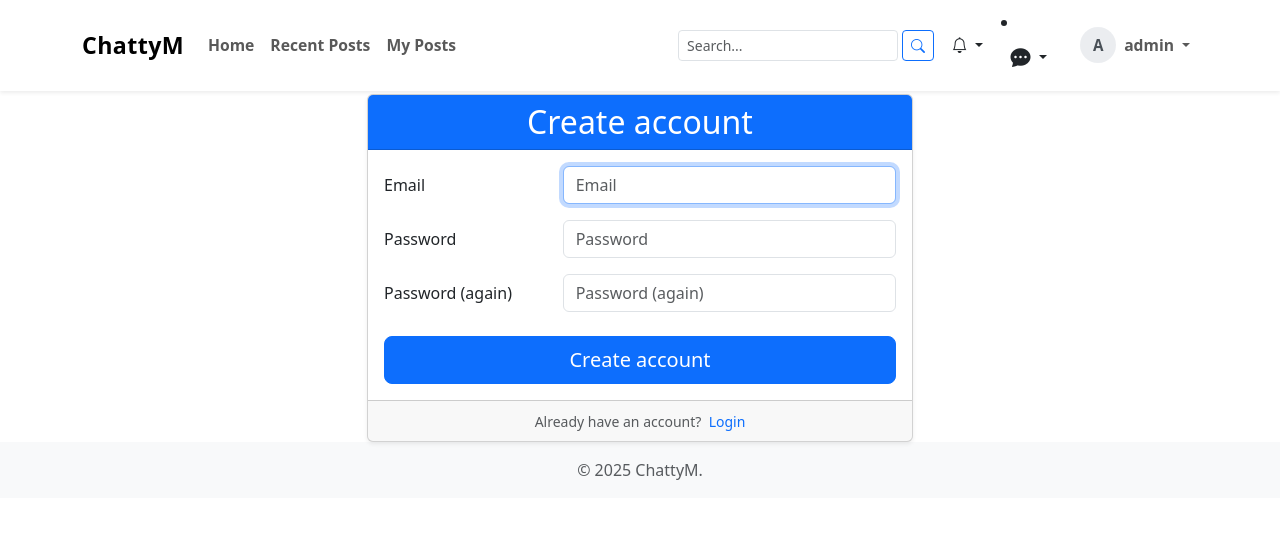
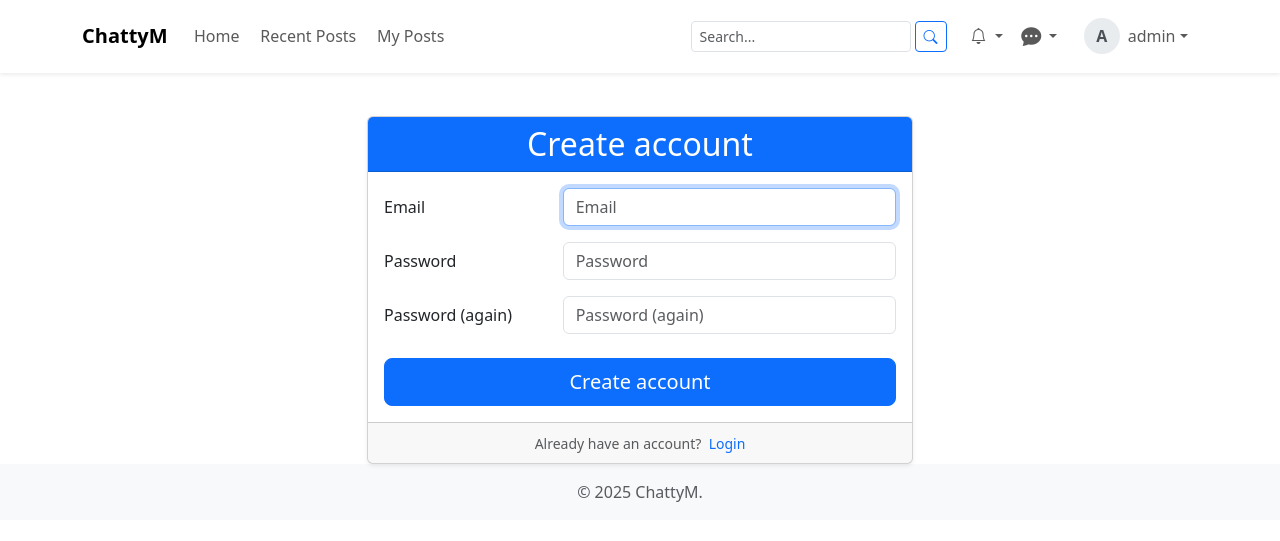
Before and after one commit to p95max/ChattyM, a Django app: template templates/account/signup.html in a window 1280 px wide. Shown: the top 541 px of the page. Run offline with Django 5.2, Linux system fonts and the light colour scheme; the template is opened without the code that fills it: values that come from a table or form of the project are taken from there, others are empty; a user stored in the database is signed in; parts of the project's set-up code (start-up, migrations or seed data) failed here and were passed over; some libraries are stand-ins or nearby versions.

Commit message:
templates: navmenu overlay fixed

```diff
--- /dev/null
+++ b/static/css/base.css
@@ -0,0 +1,40 @@
+.navbar-custom {
+  background: rgba(255,255,255,0.9);
+  backdrop-filter: blur(6px);
+  min-height: 72px;
+  padding-top: 0.65rem;
+  padding-bottom: 0.65rem;
+  position: fixed;
+  top: 0;
+  left: 0;
+  right: 0;
+  z-index: 1040;
+}
+
+main.container { padding-top: 92px; }
+
+.navbar .dropdown { position: relative; }
+
+.navbar .dropdown-menu,
+.dropdown-menu.show {
+  position: absolute !important;
+  top: 100%;
+  right: 0;
+  z-index: 300000 !important;
+  will-change: transform;
+  transform: translateZ(0);
+}
+
+.navbar-avatar { width:36px; height:36px; object-fit:cover; border-radius:50%; }
+
+.avatar-ph { width:36px; height:36px; display:inline-flex; align-items:center; justify-content:center; border-radius:50%; background: #e9ecef; color:#495057; font-weight:700; }
+
+.d-flex.align-items-center.ms-auto.gap-2 { gap: .5rem; }
+
+.navbar .navbar-nav > li { margin-left: .15rem; margin-right: .15rem; }
+
+.dropdown-item.notification-item { cursor: default; }
+
+@media (max-width: 991px) {
+  .navbar .d-flex[role="search"] { width: 100%; margin: .5rem 0; }
+}
--- a/templates/apps/users/profile.html
+++ b/templates/apps/users/profile.html
@@ -9,7 +9,7 @@
   <div class="alert alert-danger">{{ form.errors }}</div>
 {% endif %}
 
-<div class="container">
+<div class="container profile-page">
   <div class="row g-4">
     <div class="col-12 col-lg-4">
       <div class="card shadow-sm">
--- a/templates/base.html
+++ b/templates/base.html
@@ -11,97 +11,8 @@
   <link rel="stylesheet"
         href="https://cdn.jsdelivr.net/npm/bootstrap-icons@1.11.4/font/bootstrap-icons.css">
 
-  {% block extra_css %}
-  <style>
-#comments-list { display: flex; flex-direction: column; gap: .75rem; }
+  <link rel="stylesheet" href="{% static 'css/base.css' %}">
 
-.comment-item {
-  width: 100%;
-  padding: .5rem .6rem;
-  border-radius: .45rem;
-  background: rgba(255,255,255,0.02);
-  border: 1px solid rgba(0,0,0,0.03);
-}
-
-.author-block {
-  display: flex;
-  align-items: center;
-  gap: .5rem;
-  flex: 0 1 auto;
-  white-space: nowrap;
-}
-
-.comment-actions {
-  flex: 0 0 auto;
-  align-items: center;
-}
-
-.comment-actions .btn {
-  padding: .25rem .5rem;
-  font-size: .82rem;
-  line-height: 1;
-  border-radius: .35rem;
-}
-
-.comment-item:hover { transform: translateY(-1px); box-shadow: 0 6px 18px rgba(0,0,0,0.04); }
-
-@media (max-width: 576px) {
-  .comment-actions { gap: .35rem; }
-  .author-block { font-size: .95rem; }
-}
-
-.navbar {
-  position: fixed;
-  top: 0;
-  left: 0;
-  right: 0;
-  z-index: 99999 !important;
-}
-
-.navbar .dropdown-menu,
-.dropdown-menu.show {
-  z-index: 100000 !important;
-}
-
-main.container {
-  padding-top: 70px;
-}
-
-/* card hover */
-.hover-card, .card {
-  position: relative;
-  z-index: 1;
-}
-
-.hover-card:hover {
-  transform: translateY(-3px);
-  box-shadow: 0 0.5rem 1rem rgba(0,0,0,.15);
-  z-index: 2;
-}
-
-.messages-list { display: flex; flex-direction: column; gap: .8rem; padding: 1rem; }
-.message-row { display: flex; align-items: flex-end; gap: .6rem; }
-.message-row.them { justify-content: flex-start; }
-.message-row.me { justify-content: flex-end; }
-.avatar-sm { width:40px; height:40px; border-radius:50%; object-fit:cover; }
-.message-bubble { max-width: 72%; padding: .6rem .9rem; border-radius: 14px; box-shadow: 0 6px 18px rgba(20,20,20,0.04); word-break: break-word; }
-.message-bubble--them { background: #f8f9fa; color: #212529; border-top-left-radius: 4px; }
-.message-bubble--me { background: var(--bs-primary, #0d6efd); color: #fff; text-align: right; border-top-right-radius: 4px; }
-.message-bubble--them::after,
-.message-bubble--me::after { content: ""; width: 10px; height: 10px; position: relative; display: block; }
-.message-row.them .message-bubble--them::after { transform: translate(-14px, 10px) rotate(45deg); background: #f8f9fa; margin-left: -10px; z-index: -1; }
-.message-row.me .message-bubble--me::after { transform: translate(14px, 10px) rotate(45deg); background: var(--bs-primary, #0d6efd); margin-left: 10px; z-index: -1; }
-.message-subject { font-size: .95rem; }
-.message-body { white-space: pre-wrap; }
-.meta .sender-name { font-size: .9rem; }
-.meta .time { font-size: .75rem; opacity: .7; }
-@media (max-width:576px) {
-  .message-bubble { max-width: 86%; }
-  .avatar-sm { width:32px; height:32px; }
-}
-
-  </style>
-  {% endblock extra_css %}
 
 </head>
 <body>
@@ -136,7 +47,6 @@ main.container {
   <script src="{% static 'js/subscriptions.js' %}" defer></script>
   <script src="{% static 'js/messaging.js' %}" defer></script>
   <script src="{% static 'js/notifications.js' %}" defer></script>
-
   {% endblock %}
 
 </body>
--- a/templates/includes/navbar.html
+++ b/templates/includes/navbar.html
@@ -1,6 +1,5 @@
 <nav class="navbar navbar-expand-lg navbar-light navbar-custom shadow-sm">
   <div class="container">
-
     <a class="navbar-brand fw-bold" href="{% url 'core:main' %}">ChattyM</a>
 
     <button class="navbar-toggler" type="button" data-bs-toggle="collapse" data-bs-target="#navbarNav"
@@ -9,60 +8,39 @@
     </button>
 
     <div class="collapse navbar-collapse" id="navbarNav">
-
-      <!-- nav menu -->
       <ul class="navbar-nav me-auto">
         {% url 'core:main' as main_url %}
         {% if request.path != main_url %}
-    <li class="nav-item">
-      <a class="nav-link {% if request.resolver_match.url_name == 'main' %}active{% endif %}"
-         href="{% url 'core:main' %}">Home</a>
-    </li>
+          <li class="nav-item"><a class="nav-link" href="{% url 'core:main' %}">Home</a></li>
         {% endif %}
 
-  {% url 'posts:list' as main_url %}
-  {% if request.path != main_url %}
-    <li class="nav-item">
-      <a class="nav-link {% if request.resolver_match.url_name == 'list' %}active{% endif %}"
-         href="{% url 'posts:list' %}">Recent Posts</a>
-    </li>
+        {% url 'posts:list' as posts_url %}
+        {% if request.path != posts_url %}
+          <li class="nav-item"><a class="nav-link" href="{% url 'posts:list' %}">Recent Posts</a></li>
         {% endif %}
 
-  {% url 'posts:user_posts' as main_url %}
-  {% if request.path != main_url and user.is_authenticated %}
-    <li class="nav-item">
-      <a class="nav-link {% if request.resolver_match.url_name == 'user_posts' %}active{% endif %}"
-         href="{% url 'posts:user_posts' %}">My Posts</a>
-    </li>
+        {% if user.is_authenticated %}
+          {% url 'posts:user_posts' as user_posts_url %}
+          {% if request.path != user_posts_url %}
+            <li class="nav-item"><a class="nav-link" href="{% url 'posts:user_posts' %}">My Posts</a></li>
+          {% endif %}
         {% endif %}
       </ul>
 
       <div class="d-flex align-items-center ms-auto gap-2">
-
-  <form class="d-flex align-items-center search-inline" role="search" method="get" action="{% url 'posts:list' %}">
+        <form class="d-flex align-items-center search-inline me-2" role="search" method="get" action="{% url 'posts:list' %}">
           <label for="nav-search" class="visually-hidden">Search posts</label>
-    <input id="nav-search"
-           name="q"
-           class="form-control form-control-sm me-1"
-           type="search"
-           placeholder="Search..."
-           aria-label="Search posts"
-           value="{{ request.GET.q|default_if_none:'' }}">
-    <button class="btn btn-outline-primary btn-sm" type="submit" aria-label="Submit search">
-      <i class="bi bi-search"></i>
-    </button>
+          <input id="nav-search" name="q" class="form-control form-control-sm me-1" type="search" placeholder="Search..." aria-label="Search posts" value="{{ request.GET.q|default_if_none:'' }}">
+          <button class="btn btn-outline-primary btn-sm" type="submit" aria-label="Submit search"><i class="bi bi-search"></i></button>
         </form>
 
+        <ul class="navbar-nav d-flex flex-row align-items-center mb-0">
           {% include "includes/notifications_dropdown.html" %}
           {% include "includes/navbar_messages.html" %}
 
-
-{#Profile tab#}
-  <ul class="navbar-nav ms-0">
           {% if user.is_authenticated %}
             <li class="nav-item dropdown">
-        <a class="nav-link dropdown-toggle d-flex align-items-center" href="#" id="profileMenu"
-           role="button" data-bs-toggle="dropdown" aria-expanded="false">
+              <a class="nav-link dropdown-toggle d-flex align-items-center" href="#" id="profileMenu" role="button" data-bs-toggle="dropdown" aria-expanded="false">
                 {% if user.avatar %}
                   <img src="{{ user.avatar.url }}" alt="avatar" class="rounded-circle me-2 navbar-avatar">
                 {% else %}
@@ -84,8 +62,7 @@
             </li>
           {% else %}
             <li class="nav-item dropdown">
-        <a class="nav-link dropdown-toggle" href="#" id="authMenu"
-           role="button" data-bs-toggle="dropdown" aria-expanded="false">Account</a>
+              <a class="nav-link dropdown-toggle" href="#" id="authMenu" role="button" data-bs-toggle="dropdown" aria-expanded="false">Account</a>
               <ul class="dropdown-menu dropdown-menu-end" aria-labelledby="authMenu">
                 <li><a class="dropdown-item" href="{% url 'account_login' %}">Login</a></li>
                 <li><a class="dropdown-item" href="{% url 'account_signup' %}">Create account</a></li>
@@ -93,78 +70,7 @@
             </li>
           {% endif %}
         </ul>
-
       </div>
-
-
     </div>
   </div>
 </nav>
-
-<style>
-.navbar-custom {
-  background: rgba(255, 255, 255, 0.72);
-  backdrop-filter: blur(6px);
-  -webkit-backdrop-filter: blur(6px);
-  min-height: 72px;
-  padding-top: 0.65rem;
-  padding-bottom: 0.65rem;
-}
-
-.navbar-custom .navbar-brand {
-  font-size: 1.45rem;
-  letter-spacing: 0.4px;
-}
-
-.navbar-custom .nav-link {
-  padding-top: 0.5rem;
-  padding-bottom: 0.5rem;
-  padding-left: 0.6rem;
-  padding-right: 0.6rem;
-  font-weight: 600;
-  font-size: 0.98rem;
-}
-
-.navbar-avatar {
-  width: 36px;
-  height: 36px;
-  object-fit: cover;
-}
-
-.avatar-ph {
-  width: 36px;
-  height: 36px;
-  display: inline-flex;
-  align-items: center;
-  justify-content: center;
-  border-radius: 50%;
-  background: rgba(233, 236, 239, 0.9);
-  color: #495057;
-  font-weight: 700;
-  font-size: 0.95rem;
-}
-
-.navbar-username {
-  font-weight: 600;
-  margin-right: 0.25rem;
-}
-
-@media (max-width: 576px) {
-  .navbar-custom {
-    min-height: 60px;
-    padding-top: 0.45rem;
-    padding-bottom: 0.45rem;
-  }
-  .avatar-ph, .navbar-avatar { width: 30px; height: 30px; }
-}
-
-.navbar-custom .dropdown-menu {
-  background: #fff;
-  opacity: 1;
-}
-
-.navbar-custom.scrolled {
-  box-shadow: 0 6px 18px rgba(20, 20, 20, 0.06);
-  border-bottom: 1px solid rgba(0,0,0,0.06);
-}
-</style>
```
Lines whose indentation alone changed are shown as unchanged.
